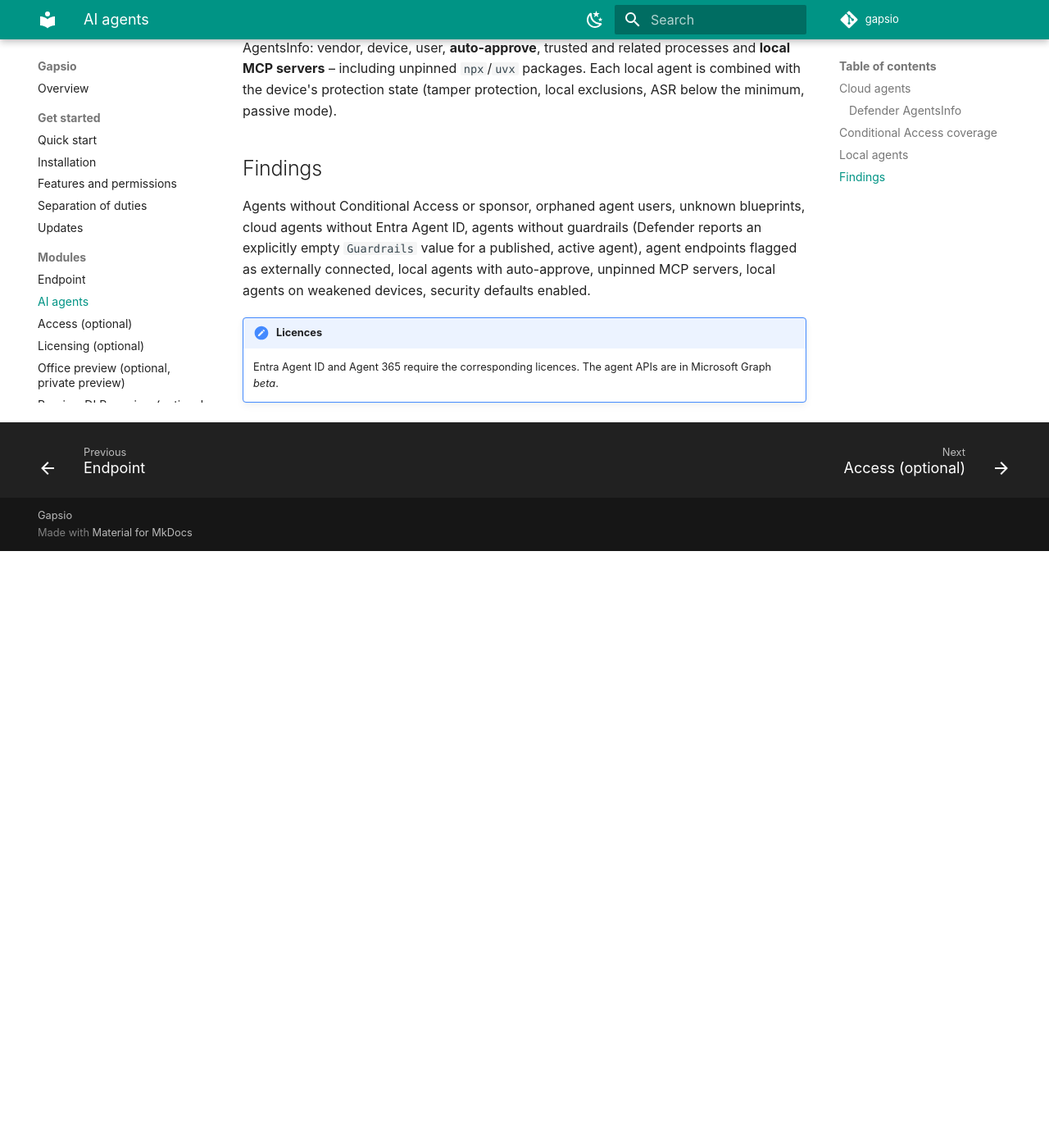
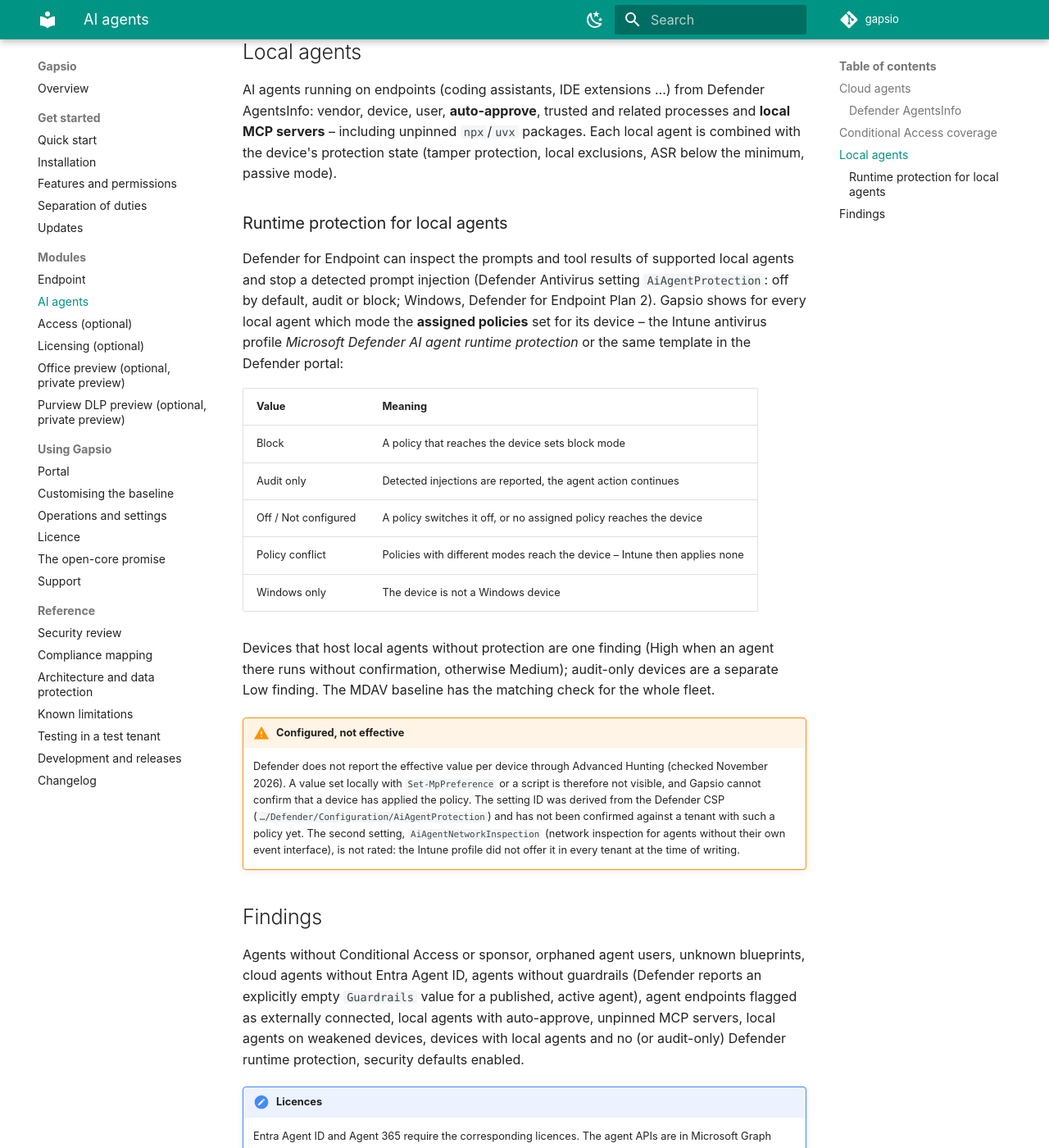
Before and after one commit to dominikhoefling/gapsio, an MkDocs documentation site: the page built from docs/modules/agents.md, in a window 1280 px wide and 1400 px high, scrolled down 2195 px. Shown: the whole window at 82% size. Built offline with MkDocs 1.6.1 and Material for MkDocs 9.7.7, drawn with Linux system fonts in a browser that asks for light colours; comment, search, counter and statistics services are not loaded; before the commit the page ends 2867 px from its top, so only the background shows below that; some of the changed text lies outside the part shown.

Commit message:
Runtime protection for local AI agents: per device, baseline check, findings (0.9.0)
Defender for Endpoint can stop prompt injection in supported local agents
(AiAgentProtection: off by default, audit or block; Windows, MDE P2).

- endpoint: every Windows device carries the mode its assigned policies set
  (Block, Audit, Off, NotConfigured, Conflict); new baseline check
- agents: devices that host local agents without the protection are one
  finding (High with auto-approve), audit-only devices a Low one
- local agents are matched to their device by Defender device ID, Entra
  device ID or name – Microsoft documents aadDeviceId/deviceName, the
  machineId read so far left the device (and the combined finding) empty
- portal: column and filter in Agents > Local agents, row on the device page

Configured, not effective: Defender does not report the effective value per
device through Advanced Hunting yet.

Signed-off-by: Dominik Höfling <dominik.hoefling@outlook.com>

```diff
--- a/docs/modules/agents.md
+++ b/docs/modules/agents.md
@@ -36,8 +36,10 @@ present.
 The **inner structure of the dynamic columns is not documented**. Gapsio therefore only derives counts (tools, data
 sources, permissions, shared-with entries), display names (owners, connected agents, channels) and looks up obvious
 property names inside `Endpoints`/`McpServers` (`url`, `transport`, `external…`). Values that are missing are shown as
-unknown, never as zero. Local agents on endpoints are read from `RawAgentInfo.localAgentMetadata`, which is not part
-of the documented schema either; if it is absent, only cloud agents are listed.
+unknown, never as zero. Local agents on endpoints are read from `RawAgentInfo.localAgentMetadata`; if it is absent,
+only cloud agents are listed. Microsoft documents the device of a local agent there as `aadDeviceId` and `deviceName`
+and the user as `accountName`/`accountDomain`; Gapsio reads these next to the fields of earlier previews (`machineId`,
+`upn`) and finds the endpoint device by Defender device ID, Entra device ID or name – in that order.
 
 !!! warning "Column names verified against a tenant, contents not"
     The query runs against the column list of a real tenant (November 2026). The contents of the rows – above all the
@@ -68,12 +70,40 @@ AI agents running on endpoints (coding assistants, IDE extensions …) from Defe
 Each local agent is combined with the device's protection state (tamper protection, local exclusions, ASR below the
 minimum, passive mode).
 
+### Runtime protection for local agents
+
+Defender for Endpoint can inspect the prompts and tool results of supported local agents and stop a detected prompt
+injection (Defender Antivirus setting `AiAgentProtection`: off by default, audit or block; Windows, Defender for
+Endpoint Plan 2). Gapsio shows for every local agent which mode the **assigned policies** set for its device – the
+Intune antivirus profile *Microsoft Defender AI agent runtime protection* or the same template in the Defender portal:
+
+| Value | Meaning |
+|---|---|
+| Block | A policy that reaches the device sets block mode |
+| Audit only | Detected injections are reported, the agent action continues |
+| Off / Not configured | A policy switches it off, or no assigned policy reaches the device |
+| Policy conflict | Policies with different modes reach the device – Intune then applies none |
+| Windows only | The device is not a Windows device |
+
+Devices that host local agents without protection are one finding (High when an agent there runs without
+confirmation, otherwise Medium); audit-only devices are a separate Low finding. The MDAV baseline has the matching
+check for the whole fleet.
+
+!!! warning "Configured, not effective"
+    Defender does not report the effective value per device through Advanced Hunting (checked November 2026). A value
+    set locally with `Set-MpPreference` or a script is therefore not visible, and Gapsio cannot confirm that a device
+    has applied the policy. The setting ID was derived from the Defender CSP (`…/Defender/Configuration/AiAgentProtection`)
+    and has not been confirmed against a tenant with such a policy yet. The second setting, `AiAgentNetworkInspection`
+    (network inspection for agents without their own event interface), is not rated: the Intune profile did not
+    offer it in every tenant at the time of writing.
+
 ## Findings
 
 Agents without Conditional Access or sponsor, orphaned agent users, unknown blueprints, cloud agents without Entra
 Agent ID, agents without guardrails (Defender reports an explicitly empty `Guardrails` value for a published, active
 agent), agent endpoints flagged as externally connected, local agents with auto-approve, unpinned MCP servers, local
-agents on weakened devices, security defaults enabled.
+agents on weakened devices, devices with local agents and no (or audit-only) Defender runtime protection, security
+defaults enabled.
 
 !!! note "Licences"
     Entra Agent ID and Agent 365 require the corresponding licences. The agent APIs are in Microsoft Graph *beta*.
```
Also changed, not shown: CHANGELOG.md (+25 -0 lines), docs/modules/endpoint.md (+4 -0 lines), src/functionapp/config/knowledge/agents.md (+33 -3 lines), src/functionapp/config/knowledge/endpoint.md (+4 -0 lines), 8 other files.
